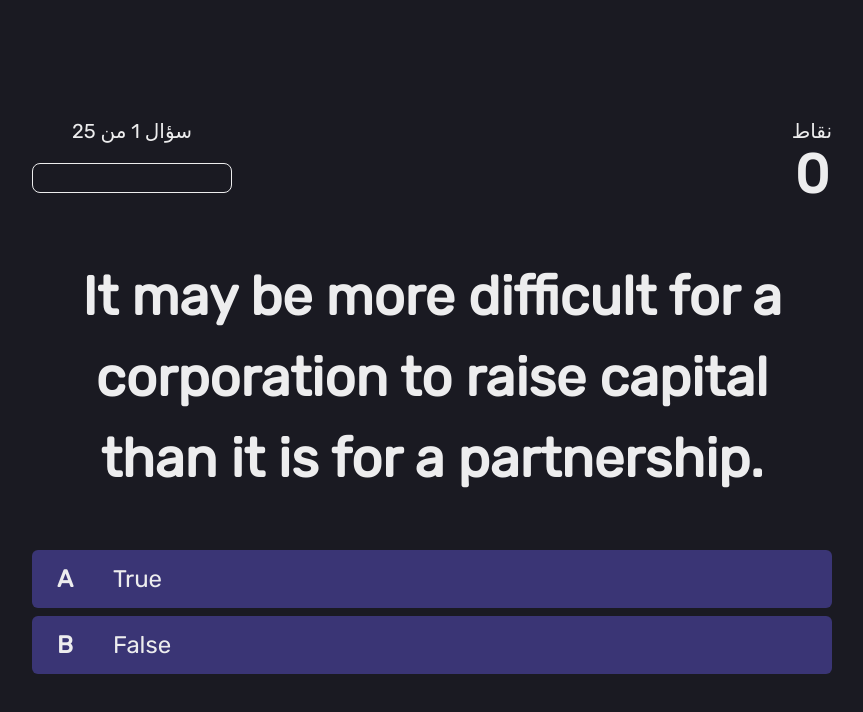
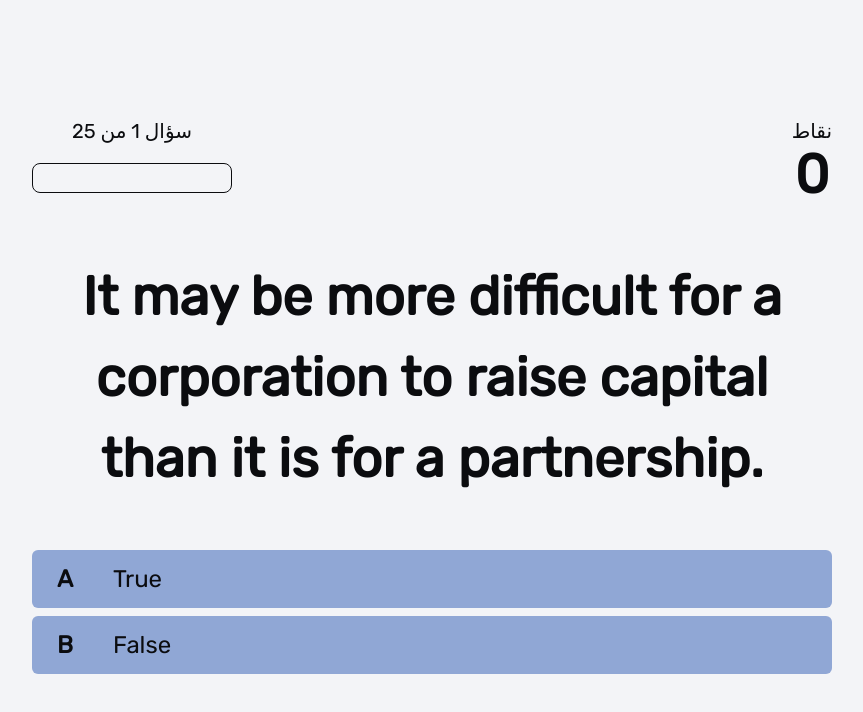
Before and after one commit to muhannad-elbolaky/quiz-app, a website built with Vite: page exam.html in a window 1280 px wide. Shown: the whole page, without its empty margins (208-1071 px from the left). Built offline with nearby package versions, Linux system fonts and the light colour scheme; no server answers.

Commit message:
new style

```diff
--- a/src/exam.css
+++ b/src/exam.css
@@ -1,11 +1,3 @@
-:root {
-	--text: #ededee;
-	--background: #0b0b0e;
-	--primary: #b0adcf;
-	--secondary: #3a3575;
-	--accent: #6c65ca;
-}
-
 .choice-container {
 	display: flex;
 	margin-bottom: 0.8rem;
--- a/src/style.css
+++ b/src/style.css
@@ -2,11 +2,16 @@
 /* @import url('https://fonts.googleapis.com/css2?family=Cairo&display=swap'); */
 
 :root {
-	--text: #ededee;
+	/* --text: #ededee;
 	--background: #1a1a22;
 	--primary: #b0adcf;
 	--secondary: #3a3575;
-	--accent: #6c65ca;
+	--accent: #6c65ca; */
+	--text: #0b0c0f;
+	--background: #f3f4f7;
+	--primary: #5673ad;
+	--secondary: #90a7d5;
+	--accent: #6d91d6;
 
 	background-color: var(--background);
 	color: var(--text);
@@ -105,11 +110,11 @@ p {
 	padding: 2rem 1rem;
 	bottom: 0;
 	width: 100%;
-	background-color: #2d2c35;
+	background-color: #00000040;
 }
 
 .author-link > a {
-	color: #ff46a1;
+	color: var(--primary);
 	font-size: 1.7rem;
 	font-weight: bold;
 	text-decoration: wavy underline;
```
